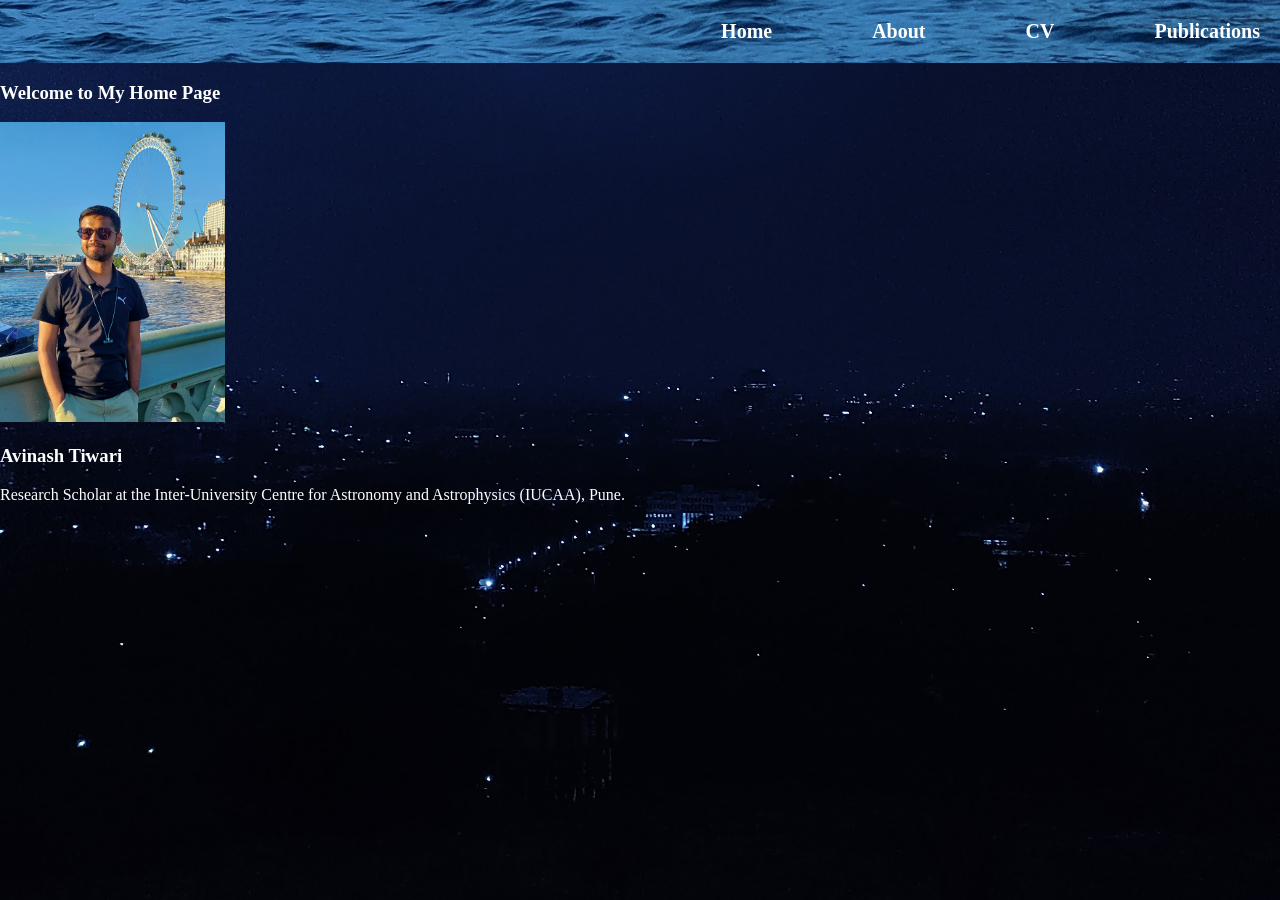
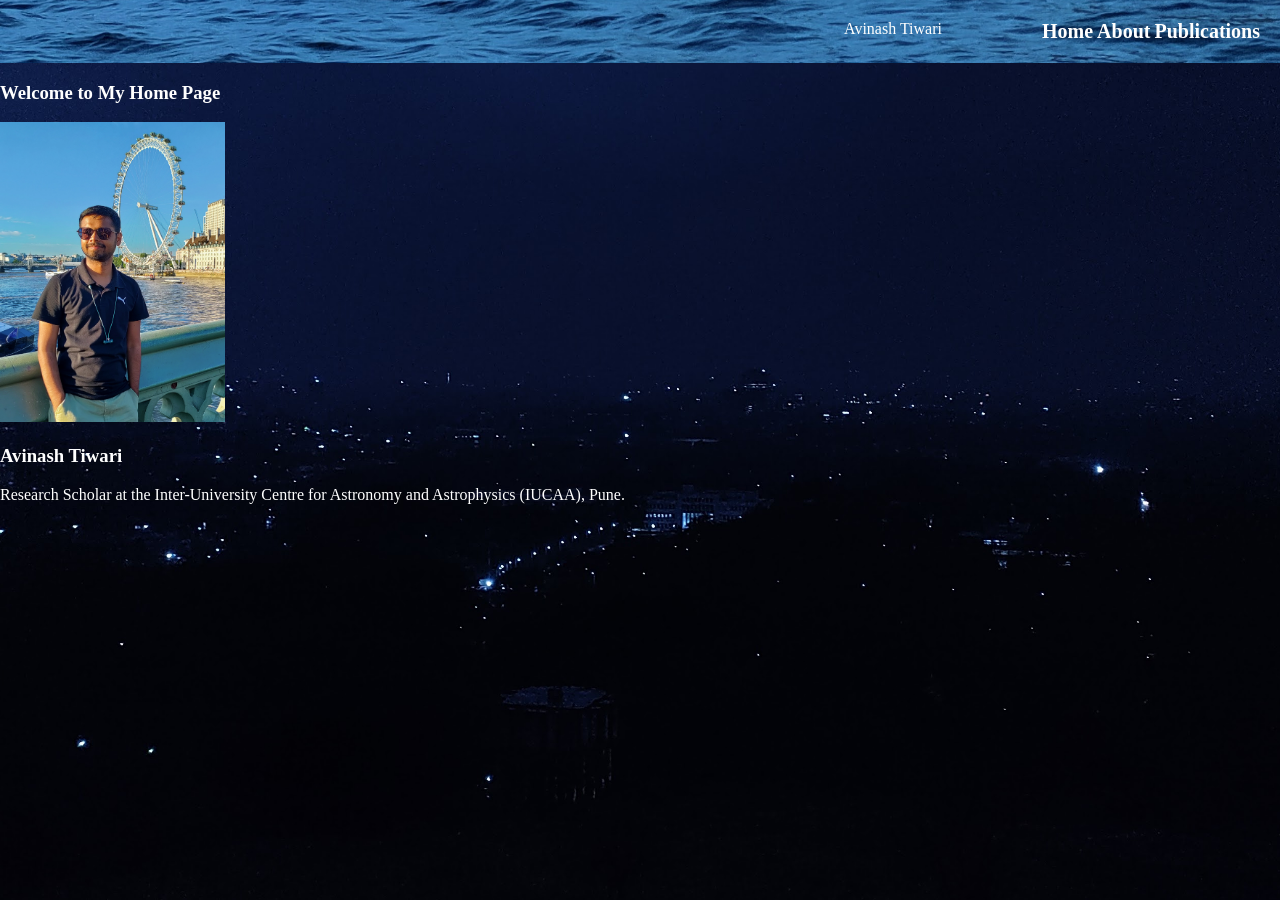
Before and after one commit to avinash-tiwari-at/avinash-tiwari-at.github.io, a Jekyll site: the page built from index.md, in a window 1280 px wide. Built offline with Jekyll 4.4.1, drawn with Linux system fonts in a browser that asks for light colours.

Commit message:
Update default.html

```diff
--- a/_layouts/default.html
+++ b/_layouts/default.html
@@ -9,11 +9,15 @@
 <body class="{{ page.bodyClass }}">
 
   <nav class="navbar">
-    <a href="/">Home</a>
+  <div class="navbar-left">
+    <span class="site-name">Avinash Tiwari</span>
+  </div>
+  <div class="navbar-right">
+    <a href="/home.html">Home</a>
     <a href="/about.html">About</a>
-    <a href="/assets/CV_Avinash.pdf" target="_blank">CV</a>
     <a href="/publications.html">Publications</a>
-  </nav>
+  </div>
+</nav>
 
   <main>
     {{ content }}
```
